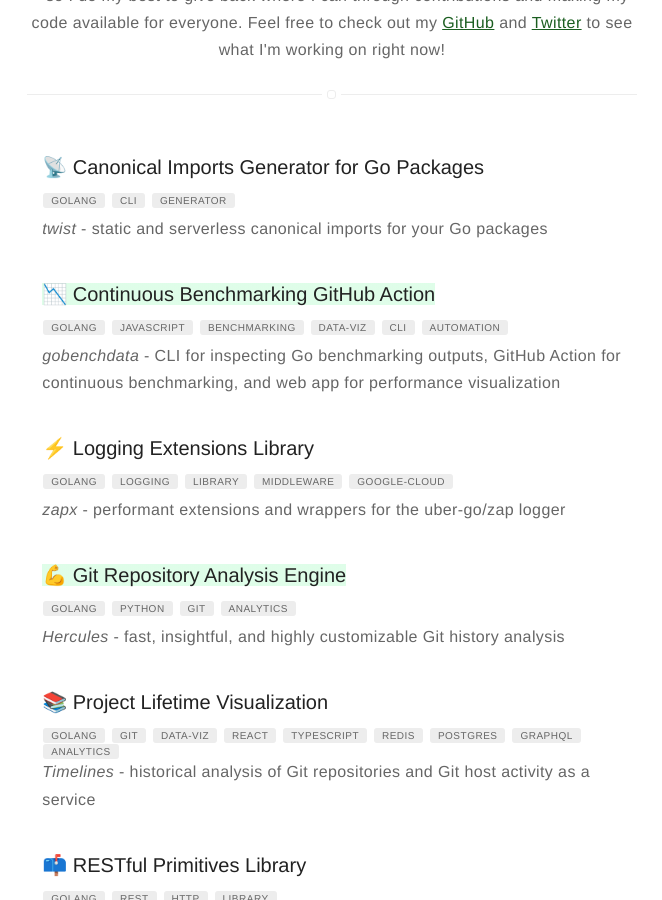
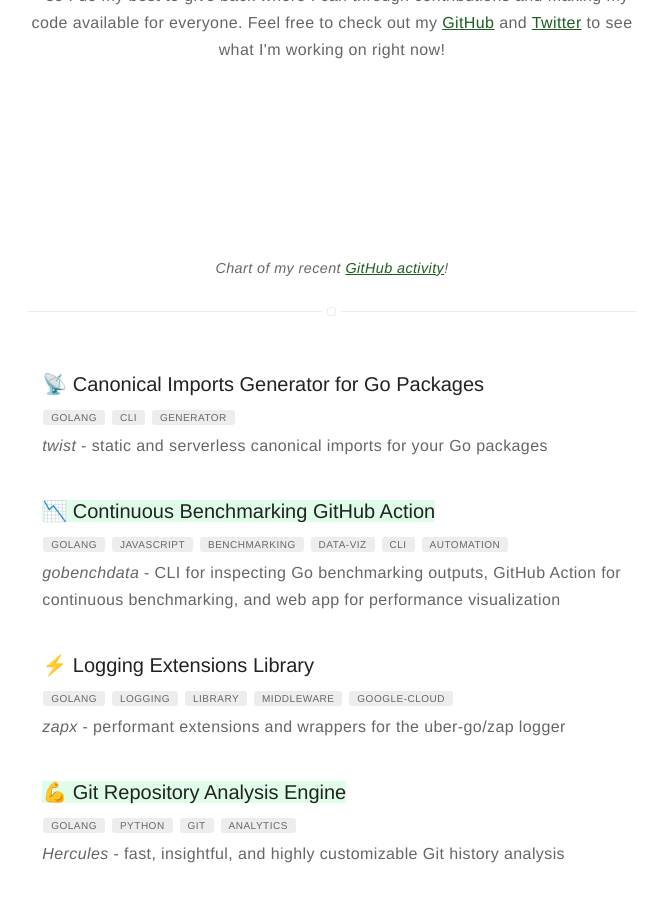
Before and after one commit to bobheadxi/bobheadxi.github.io, a Jekyll site: the page built from open-source/index.html, in a window 1280 px wide and 900 px high, scrolled down 593 px. Shown: the whole window, without its empty margins (308-970 px from the left). Built offline with Jekyll 4.4.1, drawn with Linux system fonts in a browser that asks for light colours; nearby versions of some CDN libraries; emoji names are drawn with the system emoji font; some of the changed lines change nothing that is shown.

Commit message:
add github activity chart

```diff
--- a/_layouts/default.html
+++ b/_layouts/default.html
@@ -18,6 +18,9 @@
 
     <link rel="canonical" href="{{ site.url }}{{ page.url | replace:'index.html','' }}">
     <link rel="alternate" type="application/rss+xml" title="{{ site.title }}" href="{{ site.url }}{{ "/feed.xml" }}" />
+
+    <script src="https://cdn.jsdelivr.net/npm/roughjs@3.1.0/dist/rough.min.js"></script>
+    <script src="https://cdnjs.cloudflare.com/ajax/libs/d3/5.12.0/d3.min.js" integrity="sha256-+9Mf3cAVmxxudDsr1XwXUeRZFtvdWVYdq5/vcgiYyNU=" crossorigin="anonymous"></script>
 
     <style>
     {% capture scss_sheet %}{% include style.scss %}{% endcapture %}
--- a/open-source/index.html
+++ b/open-source/index.html
@@ -13,6 +13,64 @@
     <a href="https://twitter.com/bobheadxi">Twitter</a> to see what I'm
     working on right now!
 </p>
+
+<!-- https://observablehq.com/@bumbeishvili/trying-out-rough -->
+<div id="canvas-container" height="150px">
+    <canvas id="canvas"></canvas>
+    <p align="center">
+        <i style="font-size:90%;">Chart of my recent
+        <a href="https://github.com/bobheadxi" target="_blank">GitHub activity</a>!</i>
+    </p>
+</div>
+
+<script>
+window.onload = fetch('https://github-contributions-api.now.sh/v1/bobheadxi')
+    .then((resp) => resp.json())
+    .then((data) => {
+        const maxWidth = document.getElementById('canvas-container').clientWidth;
+        const maxHeight = 150;
+        const canvas = document.getElementById('canvas');
+
+        canvas.width = `${maxWidth}`;
+        canvas.height = `${maxHeight}`;
+
+        const barWidth = 8;
+        const barGap = barWidth / 4;
+        const days = Math.floor(maxWidth / (barWidth + barGap));
+
+        let firstNonZero = 0;
+        for (let i = 0; i < data.contributions.length; i++) {
+            if (data.contributions[i].count > 0) {
+                firstNonZero = i;
+                break;
+            }
+        }
+        const counts = data.contributions
+            .slice(firstNonZero, firstNonZero+days)
+            .map(c => c.count);
+
+        const max = d3.max(counts);
+        const heightFlex = maxHeight / (max + 4);
+        console.log('chart parameters generated',
+            { days, max, heightFlex, data: counts });
+
+        const rc = rough.canvas(canvas);
+        counts.forEach((d, i) => {
+            const barHeight = heightFlex * d;
+            if (barHeight > 100) console.log({ barHeight, i });
+            const dim = {
+                x: i * (barWidth + barGap) + 1,
+                y: maxHeight - barHeight - 1,
+                w: barWidth,
+                h: barHeight,
+            };
+            rc.rectangle(dim.x, dim.y, dim.w, dim.h, { fill: 'green' });
+        });
+        console.log('charts drawn!');
+    })
+    .catch((err) => console.error(`/open-source chart error`, { err }));
+</script>
+
 
 <section class="list">
     {% for post in site.posts %}
```
